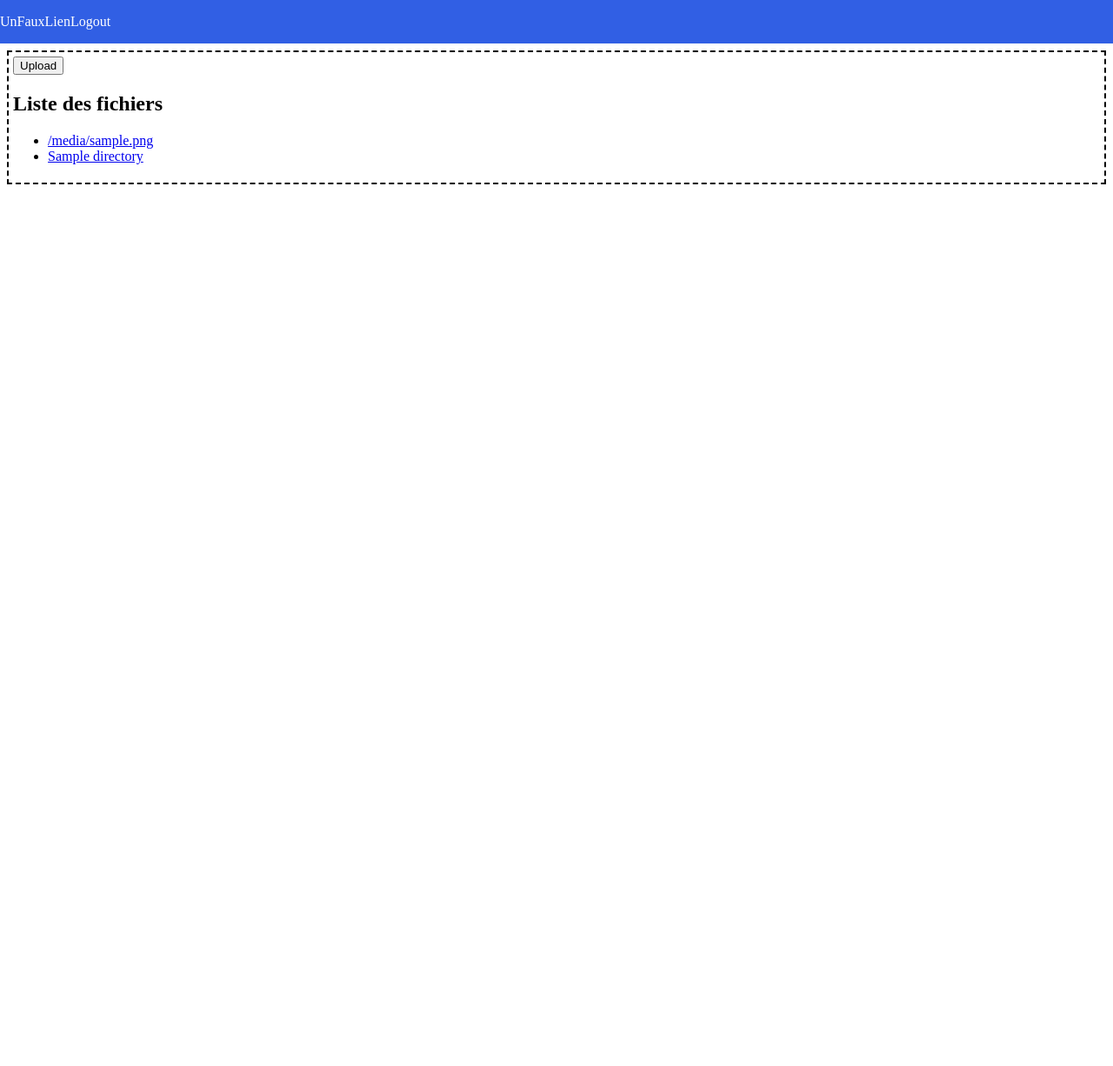
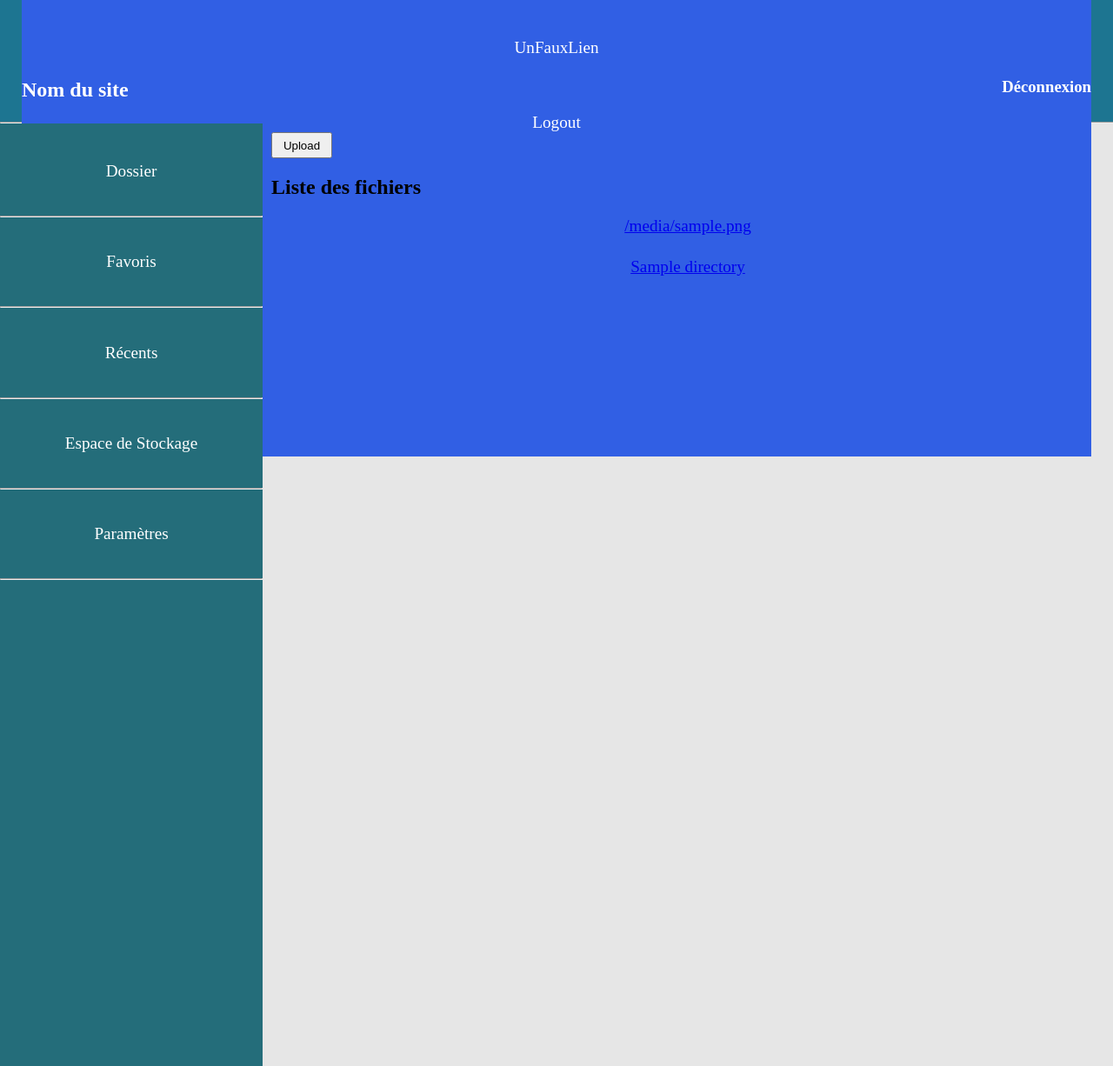
Before and after one commit to HugoNeveux/django_file_storage_tests, a Django app: template Django_webdav_tests/Files_list/templates/upload.html in a window 1280 px wide. Shown: the whole page at 87% size. Before the commit the page ends 212 px from the top, so only its background shows below. Run offline with Django 3.2, Linux system fonts and the light colour scheme; tables that the repository leaves empty hold one stand-in row (values such as "Sample post"); the template is opened without the code that fills it: values that come from a table or form of the project are taken from there, most other values are stand-ins (such as "Sample title", 1, 10 or a date in 2020).

Commit message:
Début du front end

```diff
--- a/Django_webdav_tests/Files_list/static/upload_style.css
+++ b/Django_webdav_tests/Files_list/static/upload_style.css
@@ -1,3 +1,86 @@
+body
+{
+    background-color: rgb(230, 230, 230);
+    margin: 0px;
+}
+
+header
+{
+    margin: 0px;
+    padding-left: 25px;
+    padding-right: 25px;
+    text-align: Left;
+    color: White;
+    background-color: #1D7591;
+    display: flex;
+    justify-content: space-between;
+    height: 70px;
+}
+
+nav
+{
+    background-color: #246D7A;
+    width: 305px;
+    padding-bottom: 500px;
+    padding-top: 25px;
+    color: White;
+    display: flex;
+    flex-direction: column;
+    justify-content: space-between;
+}
+
+button
+{
+    transition: all 500ms ease-in-out;
+    transform-origin: left;
+    color: Black;
+    width: 70px;
+    height: 30px;
+    transform: scale(1);
+}
+
+button:hover
+{
+    transform: scale(1.2);
+}
+
+hr
+{
+    width: 300px;
+    size: 4;
+    margin-top: 5%;
+    margin-bottom: 5%;
+}
+
+ul
+{
+    list-style: none;
+    text-align: center;
+    padding: 0;
+    font-size: 1.2em;
+}
+
+li
+{
+    padding-bottom: 25px;
+}
+
+#Corps
+{
+    display: flex;
+    justify-content: flex-start;
+    flex-direction: row;
+}
+
+.Line
+{
+    width:100%;
+    size: 6;
+    margin-top: 0px;
+    margin-bottom: 0px;
+}
+
+
 .dropzone__uploading,
 .dropzone__success,
 .dropzone__error,
@@ -9,11 +92,12 @@ ul.errorlist,
 }
 
 .dropzone.has-advanced-upload {
-    background-color: white;
-    outline: 2px dashed black;
-    outline-offset: -10px;
-    transition: background-color 0.5s;
-    padding: 15px;
+    transition: background-color 500ms ease-in-out;
+    transition: border 300ms ease-in;
+    padding: 10px;
+    margin-bottom: 50%;
+    color: Black;
+    width: 100%;
 }
 
 .dropzone.has-advanced-upload .dopzone__dragndrop {
@@ -21,5 +105,12 @@ ul.errorlist,
 }
 
 .dropzone.is-dragover {
-    background-color: grey;
+    background-color: gray;
+    border: 1px solid black;
 }
+
+.list-files
+{
+    padding: 10px;
+    padding-bottom: 50px;
+}
--- a/Django_webdav_tests/Files_list/templates/upload.html
+++ b/Django_webdav_tests/Files_list/templates/upload.html
@@ -5,6 +5,7 @@
     <script src="http://code.jquery.com/jquery-latest.min.js" type='text/javascript'></script>
     <script src="{% static "upload.js" %}" async></script>
 {% endblock html_head %}
+
 {% block content %}
 <!--        <h1>Ajouter un fichier</h1>
         <p>
@@ -15,6 +16,26 @@
             </form>
         </p>
 -->
+<header>
+    <h1>Nom du site</h1>
+    <h3>Déconnexion</h3>
+</header>
+<hr class="Line">
+<div id="Corps">
+    <nav>
+        <ul class="List-nav">
+            <li>Dossier</li>
+            <li><hr></li>
+            <li>Favoris</li>
+            <li><hr></li>
+            <li>Récents</li>
+            <li><hr></li>
+            <li>Espace de Stockage</li>
+            <li><hr></li>
+            <li>Paramètres</li>
+            <li><hr></li>
+        </ul>
+    </nav>
     <form class="dropzone" method="post" action="" enctype="multipart/form-data">
         {% csrf_token %}
         <div id="dropzone__input">
```
